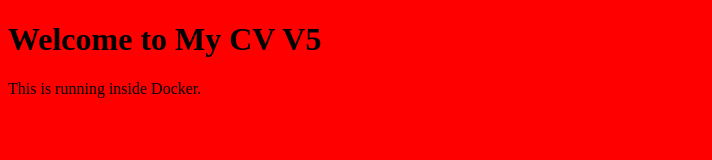
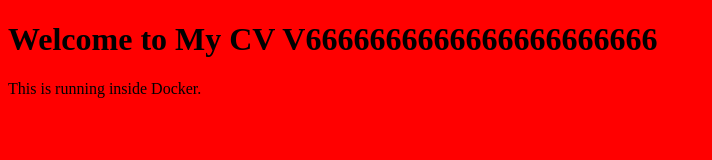
Before and after one commit to Yahia58/cv-project, a plain HTML site: page index.html in a window 1280 px wide. Shown: the whole page, without its empty margins (0-712 px from the left). Drawn offline with Linux system fonts and the light colour scheme.

Commit message:
Update index.html

```diff
--- a/index.html
+++ b/index.html
@@ -4,7 +4,7 @@
   <title>My CV</title>
 </head>
 <body style="background-color:red">
-  <h1>Welcome to My CV V5</h1>
+  <h1>Welcome to My CV V6666666666666666666666</h1>
   <p>This is running inside Docker.</p>
 </body>
 </html>
```
